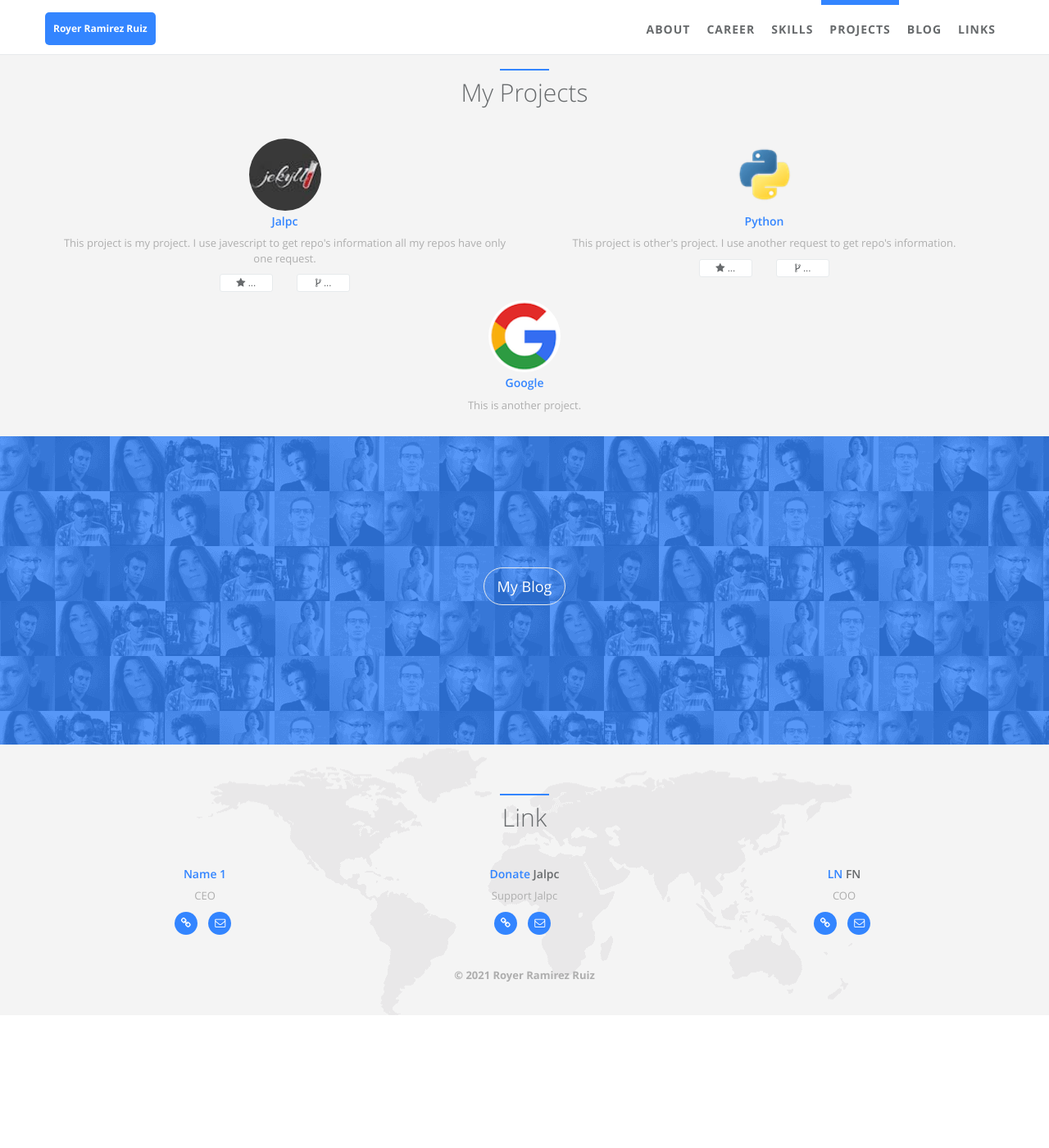
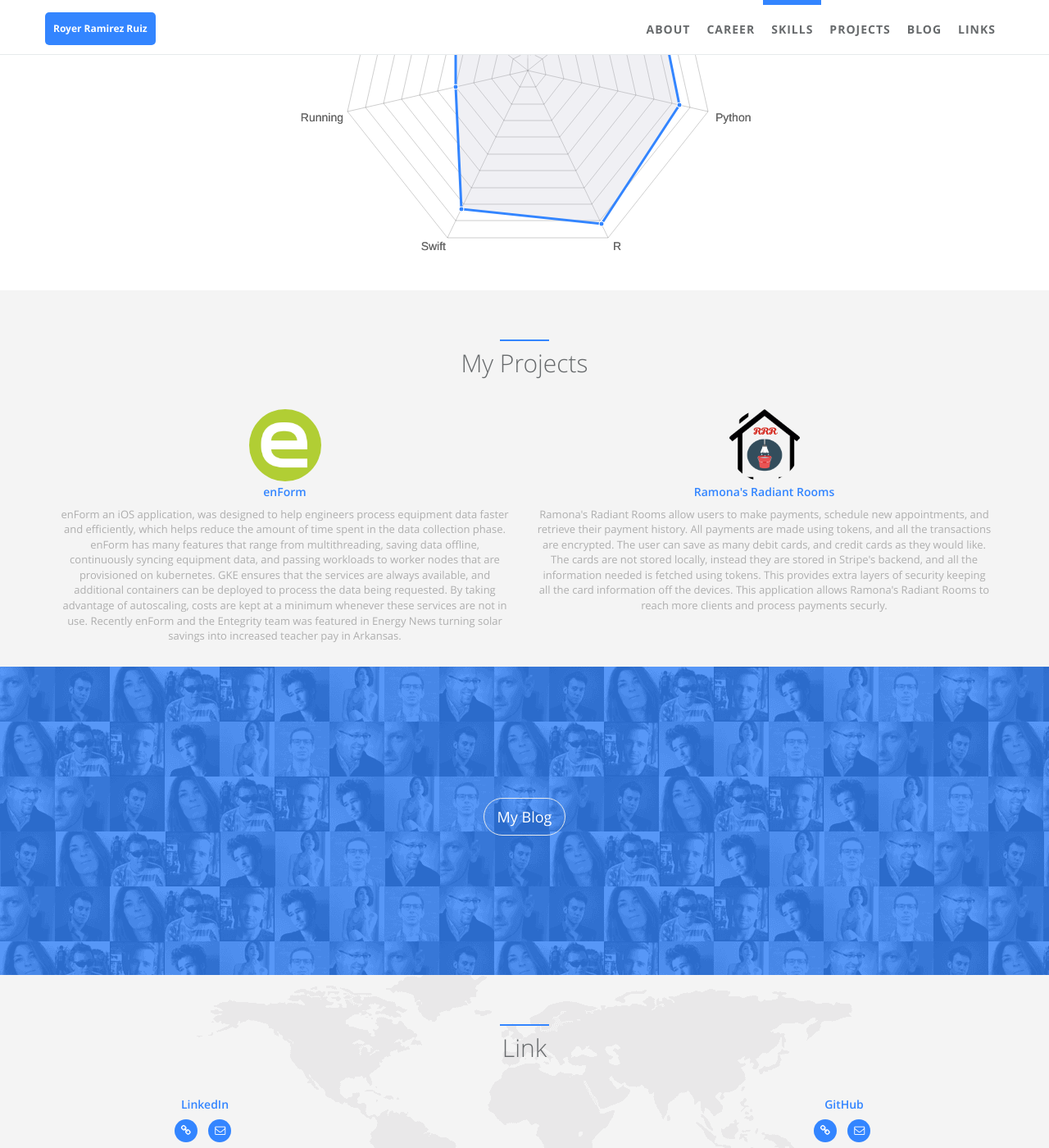
Before and after one commit to RoyerRamirez/royer, a Jekyll site: the page built from index.html, in a window 1280 px wide and 1400 px high, scrolled down 2183 px. Shown: the whole window at 82% size. Built offline with Jekyll 4.4.1, drawn with Linux system fonts in a browser that asks for light colours; before the commit the page ends 3421 px from its top, so only the background shows below that; some of the changed text lies outside the part shown.

```diff
--- a/_data/index/links.yml
+++ b/_data/index/links.yml
@@ -1,18 +1,12 @@
 # links section data
-- last_name: Name 1
+- last_name: LinkedIn
   first_name:
-  desc: CEO
-  website: https://www.google.com
-  email: ceo@google.com
+  desc:
+  website: https://www.linkedin.com/in/royerramirezruiz
+  email:
 
-- last_name: Donate
-  first_name: Jalpc
-  desc: Support Jalpc
-  website: http://www.jarrekk.com/donate/
-  email: me@jarrekk.com
-
-- last_name: LN
-  first_name: FN
-  desc: COO
-  website: https://github.com
-  email: coo@google.com
+- last_name: GitHub
+  first_name:
+  desc:
+  website: https://github.com/RoyerRamirez
+  email:
--- a/_data/index/projects.yml
+++ b/_data/index/projects.yml
@@ -1,22 +1,14 @@
 # projects section data
 # If you don't have language feature(language.yml is empty), ignore "i18n" items
 # Suggest projects' img be located at '/static/assets/img/landing', and edit following img items.
-- name: Jalpc
-  i18n: jalpc
-  gh_user: jarrekk
-  repo: Jalpc
-  img: /static/assets/img/landing/jekyll.png
-  desc: This project is my project. I use javescript to get repo's information all my repos have only one request.
+- name: enForm
+  i18n: apple
+  url: https://apps.apple.com/us/app/enform/id1460769971
+  img: /static/assets/img/landing/enform.jpg
+  desc: enForm an iOS application, was designed to help engineers process equipment data faster and efficiently, which helps reduce the amount of time spent in the data collection phase. enForm has many features that range from multithreading, saving data offline, continuously syncing equipment data, and passing workloads to worker nodes that are provisioned on kubernetes. GKE ensures that the services are always available, and additional containers can be deployed to process the data being requested. By taking advantage of autoscaling, costs are kept at a minimum whenever these services are not in use. Recently enForm and the Entegrity team was featured in Energy News turning solar savings into increased teacher pay in Arkansas.
 
-- name: Python
-  i18n: cpython
-  gh_user: python
-  repo: cpython
-  img: /static/assets/img/landing/python.png
-  desc: This project is other's project. I use another request to get repo's information.
-
-- name: Google
-  i18n: google
-  url: https://google.com
-  img: /static/assets/img/landing/google.png
-  desc: This is another project.
+- name: Ramona's Radiant Rooms
+  i18n: apple
+  url: https://apps.apple.com/us/app/ramonas-radiant-rooms/id1440358728
+  img: /static/assets/img/landing/radiant-rooms.png
+  desc: Ramona's Radiant Rooms allow users to make payments, schedule new appointments, and retrieve their payment history.  All payments are made using tokens, and all the transactions are encrypted. The user can save as many debit cards, and credit cards as they would like. The cards are not stored locally, instead they are stored in Stripe's backend, and all the information needed is fetched using tokens. This provides extra layers of security keeping all the card information off the devices.  This application allows Ramona's Radiant Rooms to reach more clients and process payments securly.
--- a/_data/index/skills.yml
+++ b/_data/index/skills.yml
@@ -2,5 +2,5 @@
 
 label: Ability
 id : cs
-aspects: GitHub, Motivation, HTML5, ReactJS, Machine Learing, Python, Sleeping
-percentage: 100, 35, 65, 80, 70, 90, 50
+aspects: Kubernetes, Topic Modeling, Python, R, Swift, Running, Sleeping
+percentage: 90, 86, 84, 92, 83, 40, 50
```
Also changed, not shown: _data/index/careers.yml (+36 -8 lines), static/assets/img/landing/enform.jpg (added), static/assets/img/landing/header_one.jpg, static/assets/img/landing/radiant-rooms.png (added).
